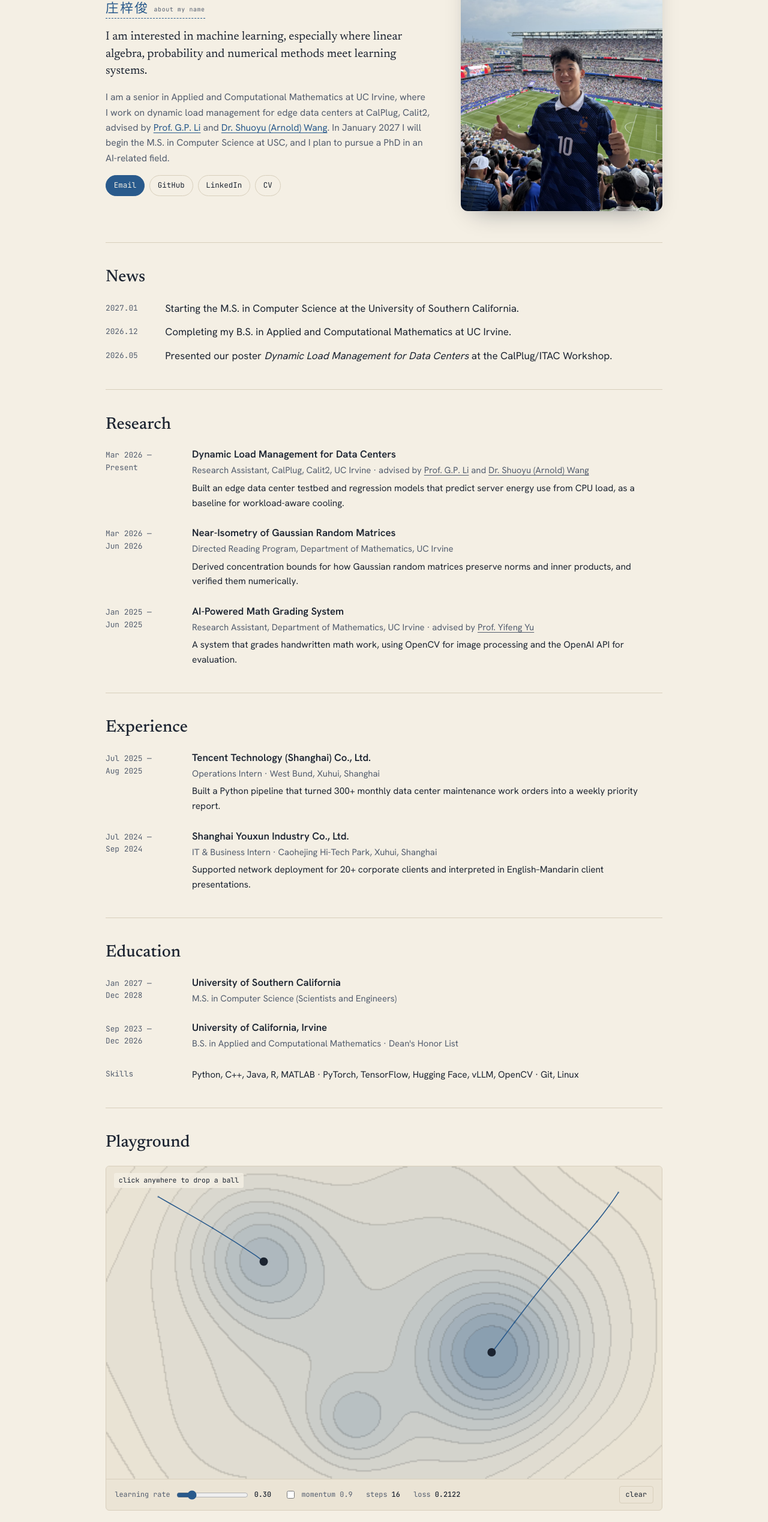
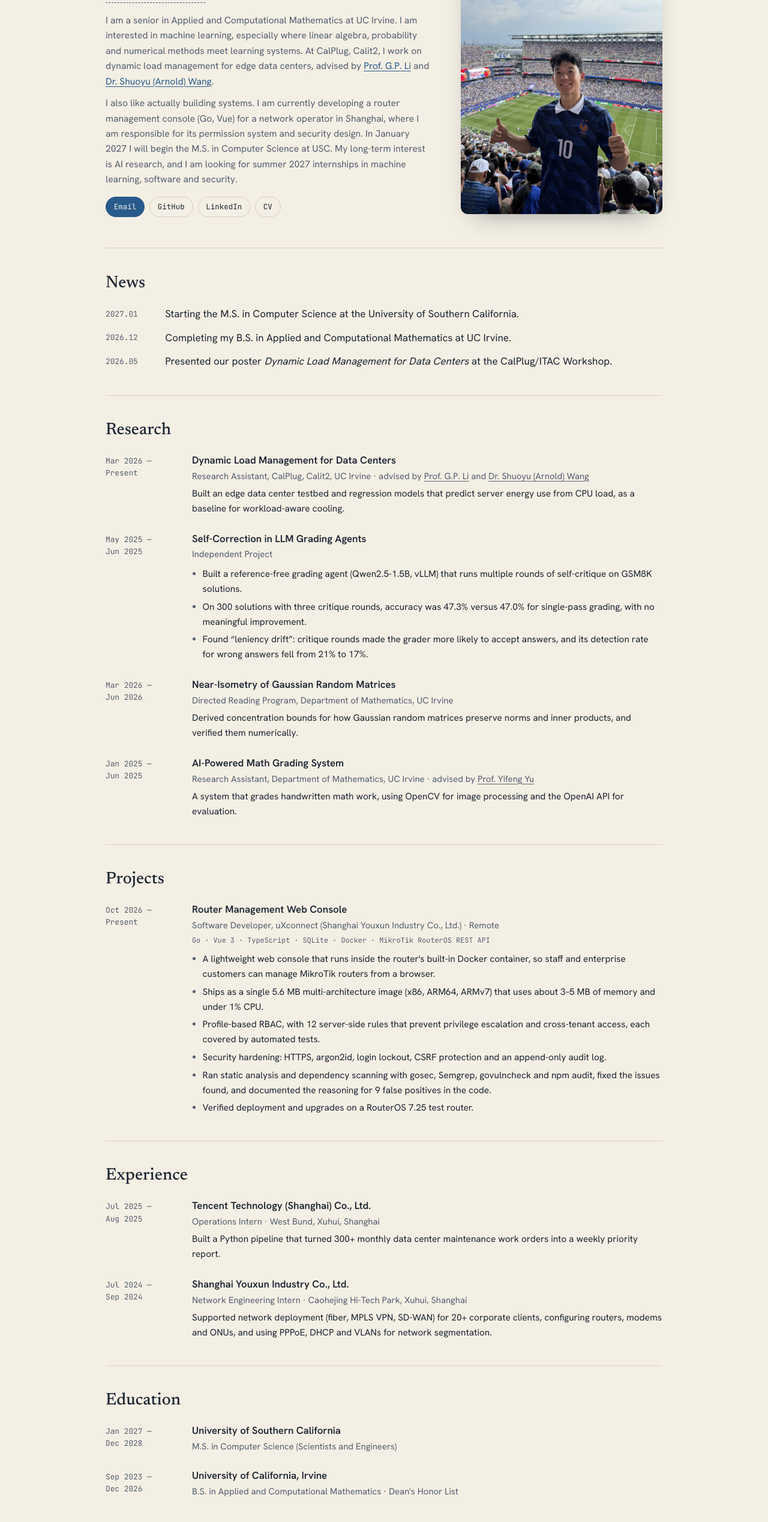
Before and after one commit to kevenzhuang/kevenzhuang.github.io, a plain HTML site: page index.html in a window 1280 px wide. Shown: the part 207-2745 px from the top of the page at 60% size. Drawn offline with Linux system fonts and the light colour scheme.

Commit message:
Update site to match resume: intro, Projects, research, skills, head cleanup
Co-Authored-By: Claude Opus 5.5 <noreply@anthropic.com>
Claude-Session: https://claude.ai/code/session_014yjW8e2iV1WU6PfPFdovLK

```diff
--- a/assets/css/style.css
+++ b/assets/css/style.css
@@ -381,3 +381,8 @@ dialog.namecard::backdrop { background: rgba(8, 14, 24, .45); backdrop-filter: b
 .tl .when { text-transform: none; letter-spacing: 0; font-size: .8rem; }
 .tl .what { border-left: 0; padding-left: 0; }
 .tl .what::before { display: none; }
+
+/* project / research bullet lists, in the same type as .desc */
+.tl .stack { font-family: var(--f-mono); font-size: .74rem; color: var(--ink-2); margin-top: .1rem; }
+.tl .points { margin: .35rem 0 0; padding-left: 1.1rem; display: grid; gap: .3rem; font-size: .96rem; }
+.tl .points li::marker { color: var(--ink-2); }
--- a/index.html
+++ b/index.html
@@ -2,10 +2,9 @@
 <html lang="en">
 <head>
 <meta charset="utf-8">
-<meta name="viewport" content="width=device-width, initial-scale=1, viewport-fit=cover">
+<meta name="viewport" content="width=device-width, initial-scale=1">
 <title>Zijun (Keven) Zhuang</title>
-<meta name="claude:viewport-fit-sides" content="cover">
-<meta name="description" content="Zijun (Keven) Zhuang — Applied & Computational Mathematics at UC Irvine, incoming M.S. Computer Science at USC. Research in machine learning for energy-efficient computing.">
+<meta name="description" content="Zijun (Keven) Zhuang, a senior in Applied and Computational Mathematics at UC Irvine and an incoming M.S. Computer Science student at USC, working on machine learning research and secure software systems.">
 <link rel="preconnect" href="https://fonts.googleapis.com">
 <link rel="preconnect" href="https://fonts.gstatic.com" crossorigin>
 <link rel="stylesheet" href="https://fonts.googleapis.com/css2?family=Hanken+Grotesk:wght@400;500;600&family=JetBrains+Mono:wght@400;500&family=Newsreader:ital,opsz,wght@0,6..72,400;0,6..72,500;1,6..72,400&display=swap">
@@ -20,8 +19,11 @@
     <a class="wordmark" href="index.html">Zijun Zhuang</a>
     <nav class="nav" aria-label="Main">
       <a href="#research">research</a>
+      <a href="#projects">projects</a>
       <a href="#experience">experience</a>
       <a href="#education">education</a>
+      <a href="#skills">skills</a>
+      <a href="#playground">playground</a>
       <a href="life.html">life</a>
       <a href="assets/cv.pdf">cv</a>
     </nav>
@@ -36,12 +38,12 @@
       <div class="hero-text">
         <h1 class="name">Zijun <span class="aka">(Keven)</span> Zhuang</h1>
         <button class="han-btn" type="button" data-open-name aria-haspopup="dialog">庄梓俊<small>about my name</small></button>
-        <p class="statement">I am interested in machine learning, especially where linear algebra, probability and numerical methods meet learning systems.</p>
         <div class="bio">
-          <p>I am a senior in Applied and Computational Mathematics at UC Irvine, where I work on dynamic load management for edge data centers at CalPlug, Calit2, advised by <a href="https://www.calplug.org/about/team">Prof. G.P. Li</a> and <a href="https://www.calplug.org/about/team">Dr. Shuoyu (Arnold) Wang</a>. In January 2027 I will begin the M.S. in Computer Science at USC, and I plan to pursue a PhD in an AI-related field.</p>
+          <p>I am a senior in Applied and Computational Mathematics at UC Irvine. I am interested in machine learning, especially where linear algebra, probability and numerical methods meet learning systems. At CalPlug, Calit2, I work on dynamic load management for edge data centers, advised by <a href="https://www.calplug.org/about/team">Prof. G.P. Li</a> and <a href="https://www.calplug.org/about/team">Dr. Shuoyu (Arnold) Wang</a>.</p>
+          <p>I also like actually building systems. I am currently developing a router management console (Go, Vue) for a network operator in Shanghai, where I am responsible for its permission system and security design. In January 2027 I will begin the M.S. in Computer Science at USC. My long-term interest is AI research, and I am looking for summer 2027 internships in machine learning, software and security.</p>
         </div>
         <div class="links">
-          <a class="chip solid" href="mailto:zijunzhu@usc.edu">Email</a>
+          <a class="chip solid" href="mailto:zzijun12@gmail.com">Email</a>
           <a class="chip" href="https://github.com/kevenzhuang">GitHub</a>
           <a class="chip" href="https://www.linkedin.com/in/keven-zhuang-62643b3b6/">LinkedIn</a>
           <a class="chip" href="assets/cv.pdf">CV</a>
@@ -66,7 +68,7 @@
       <h2>Research</h2>
       <div class="timeline">
         <article class="tl">
-          <div class="when">Mar 2026 —<br>Present</div>
+          <div class="when">Mar 2026 — <br>Present</div>
           <div class="what">
             <h3>Dynamic Load Management for Data Centers</h3>
             <p class="role">Research Assistant, CalPlug, Calit2, UC Irvine · advised by <a href="https://www.calplug.org/about/team">Prof. G.P. Li</a> and <a href="https://www.calplug.org/about/team">Dr. Shuoyu (Arnold) Wang</a></p>
@@ -74,7 +76,19 @@
           </div>
         </article>
         <article class="tl">
-          <div class="when">Mar 2026 —<br>Jun 2026</div>
+          <div class="when">May 2025 — <br>Jun 2025</div>
+          <div class="what">
+            <h3>Self-Correction in LLM Grading Agents</h3>
+            <p class="role">Independent Project</p>
+            <ul class="points">
+              <li>Built a reference-free grading agent (Qwen2.5-1.5B, vLLM) that runs multiple rounds of self-critique on GSM8K solutions.</li>
+              <li>On 300 solutions with three critique rounds, accuracy was 47.3% versus 47.0% for single-pass grading, with no meaningful improvement.</li>
+              <li>Found “leniency drift”: critique rounds made the grader more likely to accept answers, and its detection rate for wrong answers fell from 21% to 17%.</li>
+            </ul>
+          </div>
+        </article>
+        <article class="tl">
+          <div class="when">Mar 2026 — <br>Jun 2026</div>
           <div class="what">
             <h3>Near-Isometry of Gaussian Random Matrices</h3>
             <p class="role">Directed Reading Program, Department of Mathematics, UC Irvine</p>
@@ -82,7 +96,7 @@
           </div>
         </article>
         <article class="tl">
-          <div class="when">Jan 2025 —<br>Jun 2025</div>
+          <div class="when">Jan 2025 — <br>Jun 2025</div>
           <div class="what">
             <h3>AI-Powered Math Grading System</h3>
             <p class="role">Research Assistant, Department of Mathematics, UC Irvine · advised by <a href="https://www.faculty.uci.edu/profile/?facultyId=5707">Prof. Yifeng Yu</a></p>
@@ -92,11 +106,33 @@
       </div>
     </section>
 
+    <section class="sec" id="projects">
+      <h2>Projects</h2>
+      <div class="timeline">
+        <article class="tl">
+          <div class="when">Oct 2026 — <br>Present</div>
+          <div class="what">
+            <h3>Router Management Web Console</h3>
+            <p class="role">Software Developer, uXconnect (Shanghai Youxun Industry Co., Ltd.) · Remote</p>
+            <p class="stack">Go · Vue 3 · TypeScript · SQLite · Docker · MikroTik RouterOS REST API</p>
+            <ul class="points">
+              <li>A lightweight web console that runs inside the router's built-in Docker container, so staff and enterprise customers can manage MikroTik routers from a browser.</li>
+              <li>Ships as a single 5.6 MB multi-architecture image (x86, ARM64, ARMv7) that uses about 3–5 MB of memory and under 1% CPU.</li>
+              <li>Profile-based RBAC, with 12 server-side rules that prevent privilege escalation and cross-tenant access, each covered by automated tests.</li>
+              <li>Security hardening: HTTPS, argon2id, login lockout, CSRF protection and an append-only audit log.</li>
+              <li>Ran static analysis and dependency scanning with gosec, Semgrep, govulncheck and npm audit, fixed the issues found, and documented the reasoning for 9 false positives in the code.</li>
+              <li>Verified deployment and upgrades on a RouterOS 7.25 test router.</li>
+            </ul>
+          </div>
+        </article>
+      </div>
+    </section>
+
     <section class="sec" id="experience">
       <h2>Experience</h2>
       <div class="timeline">
         <article class="tl">
-          <div class="when">Jul 2025 —<br>Aug 2025</div>
+          <div class="when">Jul 2025 — <br>Aug 2025</div>
           <div class="what">
             <h3>Tencent Technology (Shanghai) Co., Ltd.</h3>
             <p class="role">Operations Intern · West Bund, Xuhui, Shanghai</p>
@@ -104,11 +140,11 @@
           </div>
         </article>
         <article class="tl">
-          <div class="when">Jul 2024 —<br>Sep 2024</div>
+          <div class="when">Jul 2024 — <br>Sep 2024</div>
           <div class="what">
             <h3>Shanghai Youxun Industry Co., Ltd.</h3>
-            <p class="role">IT &amp; Business Intern · Caohejing Hi-Tech Park, Xuhui, Shanghai</p>
-            <p class="desc">Supported network deployment for 20+ corporate clients and interpreted in English–Mandarin client presentations.</p>
+            <p class="role">Network Engineering Intern · Caohejing Hi-Tech Park, Xuhui, Shanghai</p>
+            <p class="desc">Supported network deployment (fiber, MPLS VPN, SD-WAN) for 20+ corporate clients, configuring routers, modems and ONUs, and using PPPoE, DHCP and VLANs for network segmentation.</p>
           </div>
         </article>
       </div>
@@ -118,24 +154,40 @@
       <h2>Education</h2>
       <div class="timeline">
         <article class="tl">
-          <div class="when">Jan 2027 —<br>Dec 2028</div>
+          <div class="when">Jan 2027 — <br>Dec 2028</div>
           <div class="what">
             <h3>University of Southern California</h3>
             <p class="role">M.S. in Computer Science (Scientists and Engineers)</p>
           </div>
         </article>
         <article class="tl">
-          <div class="when">Sep 2023 —<br>Dec 2026</div>
+          <div class="when">Sep 2023 — <br>Dec 2026</div>
           <div class="what">
             <h3>University of California, Irvine</h3>
             <p class="role">B.S. in Applied and Computational Mathematics · Dean's Honor List</p>
           </div>
         </article>
+      </div>
+    </section>
+
+    <section class="sec" id="skills">
+      <h2>Skills</h2>
+      <div class="timeline">
         <article class="tl">
-          <div class="when">Skills</div>
-          <div class="what">
-            <p class="desc">Python, C++, Java, R, MATLAB · PyTorch, TensorFlow, Hugging Face, vLLM, OpenCV · Git, Linux</p>
-          </div>
+          <div class="when">Languages</div>
+          <div class="what"><p class="desc">Python, Go, TypeScript/JavaScript, C++, Java, SQL, R, MATLAB</p></div>
+        </article>
+        <article class="tl">
+          <div class="when">Machine<br>Learning</div>
+          <div class="what"><p class="desc">PyTorch, TensorFlow, Hugging Face, vLLM, OpenCV</p></div>
+        </article>
+        <article class="tl">
+          <div class="when">Systems &amp;<br>Security</div>
+          <div class="what"><p class="desc">Docker, SQLite, Linux, Git, REST APIs, RBAC, static analysis (gosec, Semgrep)</p></div>
+        </article>
+        <article class="tl">
+          <div class="when">Networking</div>
+          <div class="what"><p class="desc">MPLS VPN, SD-WAN, VLAN, BGP/OSPF</p></div>
         </article>
       </div>
     </section>
```
Also changed, not shown: 404.html (+1 -2 lines), life.html (+1 -2 lines), 1 other file.
